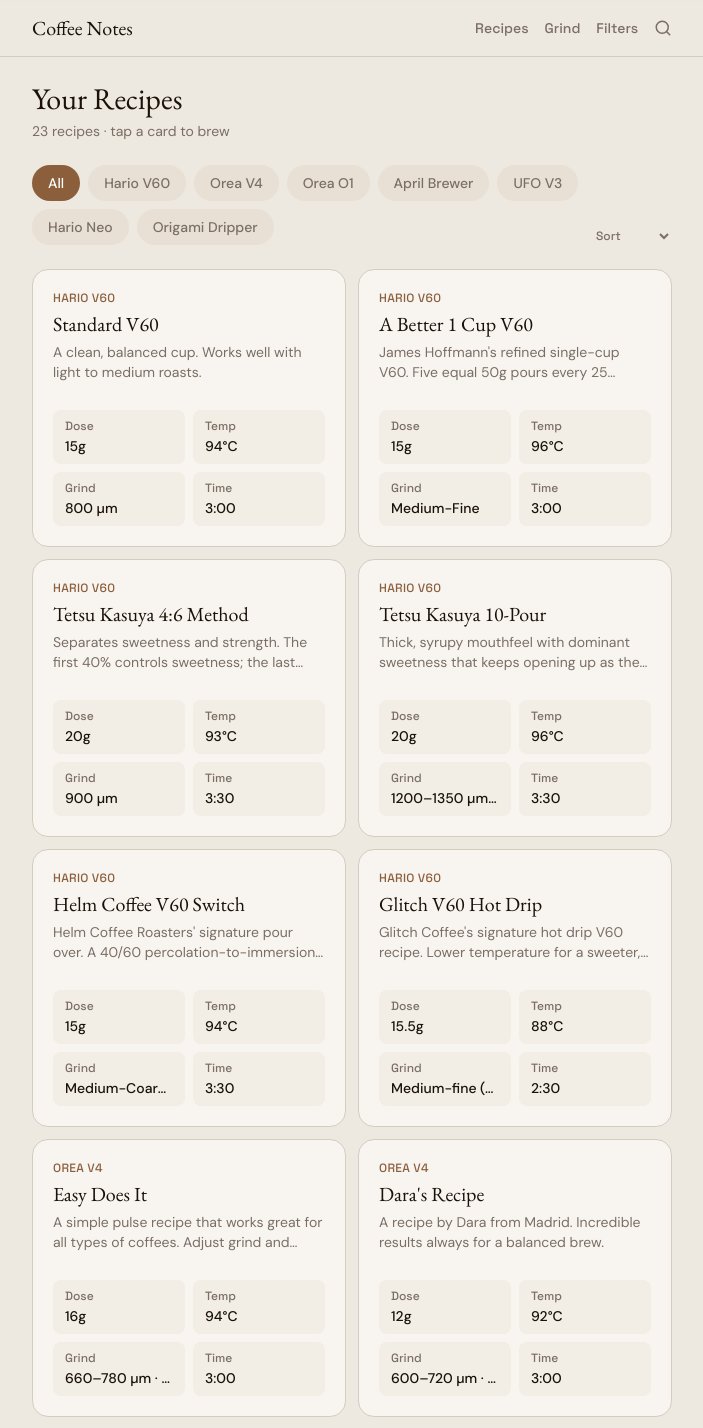
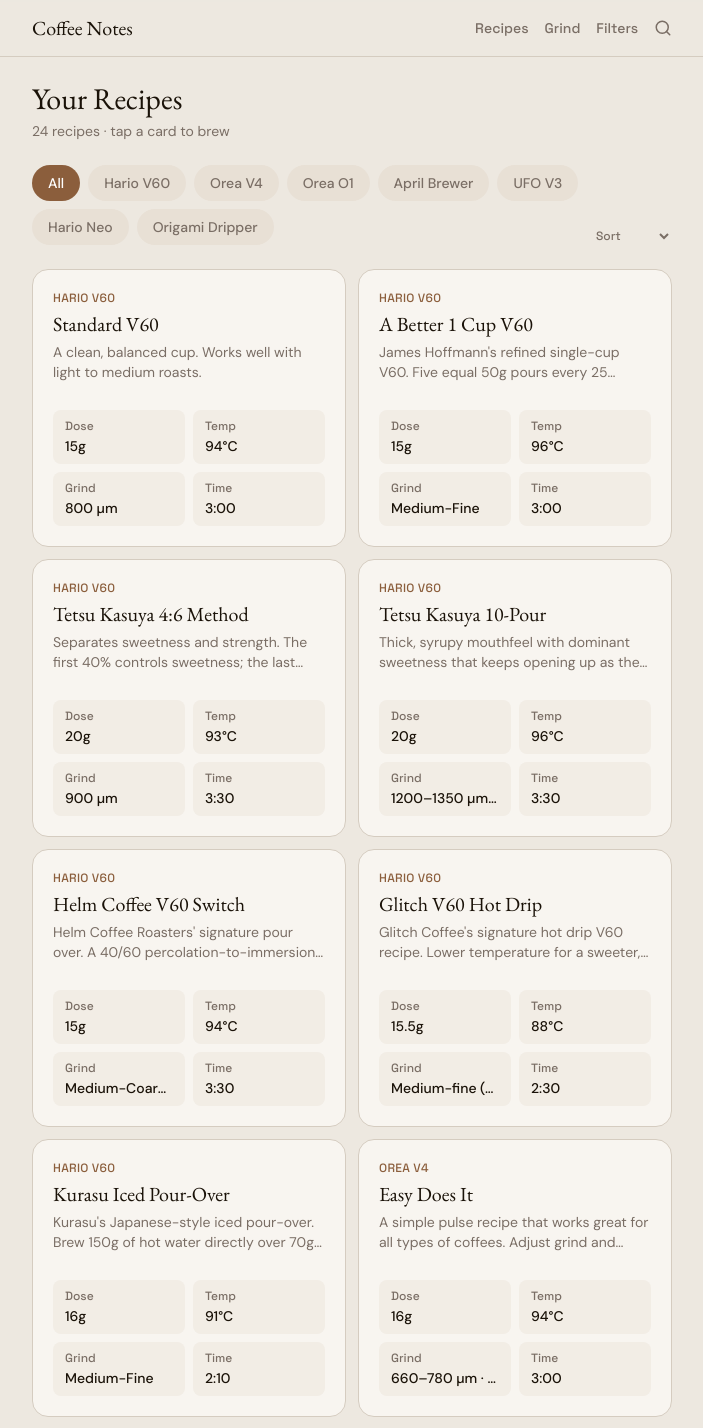
Before and after one commit to kty212/coffeenotes, a Next.js app: page / in a window 1280 px wide. Shown: the top 1428 px of the page, without its empty margins (288-991 px from the left). Built offline with nearby package versions, Linux system fonts and the light colour scheme; no server answers.

Commit message:
Add Kurasu Iced Pour-Over recipe

```diff
--- a/data/recipes.ts
+++ b/data/recipes.ts
@@ -131,6 +131,24 @@
     ],
     notes: "Water temp: 86–90°C. Yield: 200–210g in cup.",
     sourceUrl: "https://shop.glitchcoffee.com/en/pages/brew-guide",
+  },
+  {
+    id: "v60-kurasu-iced",
+    name: "Kurasu Iced Pour-Over",
+    description: "Kurasu's Japanese-style iced pour-over. Brew 150g of hot water directly over 70g of ice in the server for an instantly chilled, clean and bright cup.",
+    brewerId: "v60",
+    defaultDose: 16,
+    ratio: 13.75,
+    waterTempC: 91,
+    grindSize: "Medium-Fine",
+    totalBrewTimeSec: 130,
+    pouringSchedule: [
+      { timeSeconds: 0,  pourGrams: 40, note: "First pour — complete in 10 seconds" },
+      { timeSeconds: 40, pourGrams: 60, note: "Second pour to 100g — complete in 10 seconds" },
+      { timeSeconds: 70, pourGrams: 50, note: "Third pour to 150g — pour gently to adjust concentration" },
+    ],
+    notes: "Place 70g of ice in the server before brewing. All ice should melt by the time brewing is complete. Serve over additional ice cubes.",
+    sourceUrl: "https://kurasu.kyoto/blogs/recipe/japanese-brew-guide-on-iced-pour-over-coffee",
   },
   {
     id: "orea-v4-easy-does-it",
```
